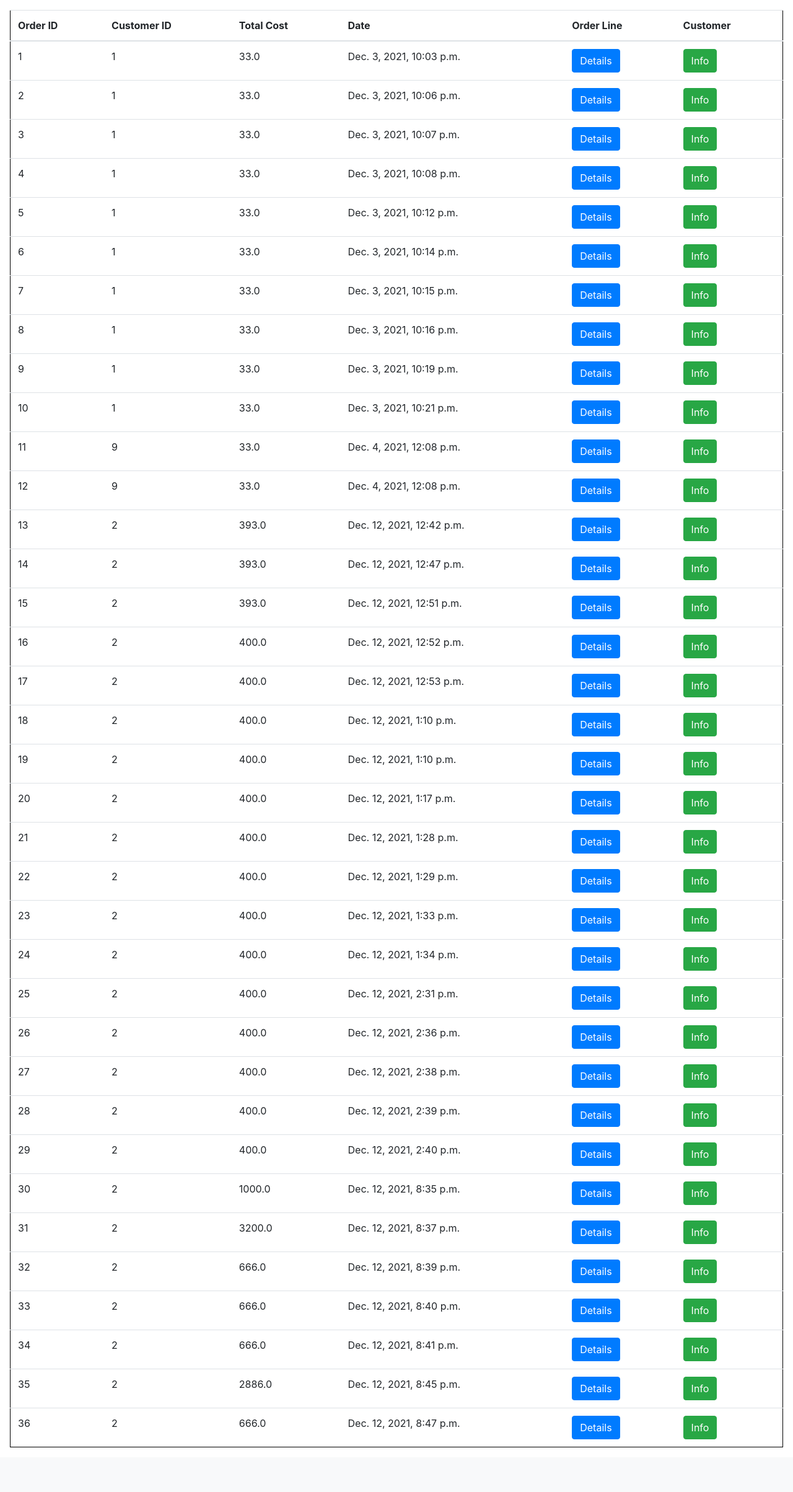
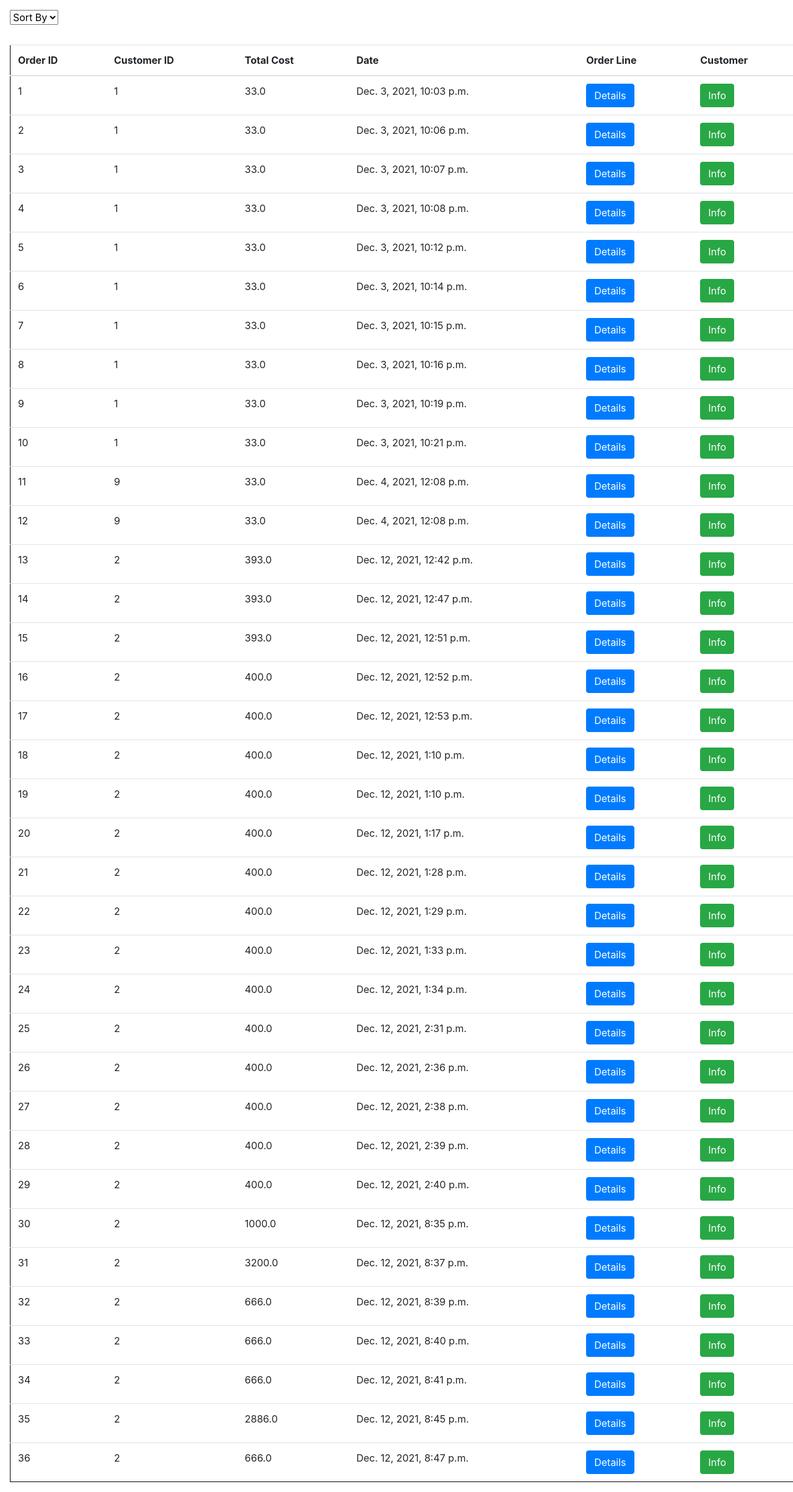
Before and after one commit to djjtyn/musiciansChoice, a Django app: page /orders/view in a window 1280 px wide. Shown: the part 56-2463 px from the top of the page at 62% size. Before the commit the page ends 2391 px from the top, so only its background shows below. Run offline with Django 3.2, Linux system fonts and the light colour scheme; a user stored in the database is signed in; data comes from the database, SQL or seed files in the repository; some libraries are stand-ins or nearby versions.

Commit message:
order sorting implemented

```diff
--- a/orders/models.py
+++ b/orders/models.py
@@ -21,6 +21,13 @@ class Order(models.Model):
     def get_order_details(self):
         return OrderLineItem.objects.filter(order = self.id)
 
+    def get_sorting_filter(self, sorting_filter):
+        if sorting_filter == "date":
+            return self.date
+        if sorting_filter == "total_cost":
+            return self.totalCost
+
+
 
 
 
--- a/orders/templates/orders.html
+++ b/orders/templates/orders.html
@@ -1,7 +1,19 @@
 {% extends 'base.html' %}
 {% block page_title %}View Orders{% endblock %}
 {% block content %}
-<!--For each Order display a row-->
+<div class="container-fluid">
+    <!--Form to allow sorting-->
+    <form method="POST" id="sortByForm" class = "orderSortForm">
+        {% csrf_token %}
+        <div class="form-group">
+            <select name="sort_by">
+                <option selected disabled>Sort By</option>
+                <option value="date">Date</option>
+                <option value="total_cost">Cost</option>
+            </select>
+        </div>
+    </form>
+    <div class="table-responsive">
         <table class="table orderTable">
             <thead>
                 <tr>
@@ -31,5 +43,6 @@
                 {% endfor%}
             </tbody>
         </table>
-
+    </div>
+</div>
 {% endblock content %}
--- a/orders/views.py
+++ b/orders/views.py
@@ -1,5 +1,7 @@
 from django.shortcuts import render
 from .models import Order
+from django.contrib import messages
+from custom_library.library_methods_pkg.library_methods import MyMethods
 
 # Create your views here.
 def view_orders(request):
@@ -7,12 +9,19 @@ def view_orders(request):
     if request.user.is_admin:
         try:
             # Get all the orders from the database
-            orders = Order.objects.all()
+            orders = list(Order.objects.all())
             print(orders)
         except:
             print("Issue retrieving the orders")
     else:
         # Get all the orders linked to the logged in user
-        orders = Order.objects.filter(customer = request.user)
-        print("Is not admin")
+        orders = list(Order.objects.filter(customer = request.user))
+        # If the request is a post request a filter has been applied
+    if request.method == "POST":
+        # Determine if filter is a sort filter or another filter
+        if request.POST.get('sort_by'):
+            sort_filter = request.POST.get('sort_by')
+            testLib = MyMethods()
+            testLib.sort_by(orders, 0, len(orders)-1 , sort_filter)
+            messages.info(request, f"Products sorted by {sort_filter}")
     return render(request, 'orders.html', {'orders': orders})
--- a/static/css/styles.css
+++ b/static/css/styles.css
@@ -99,6 +99,34 @@ body {
     display:block;
     width:auto;
     margin:1em auto;
+}
+
+/*Payment form*/
+
+#paymentForm {
+    max-width:100vw;
+}
+.paymentFormSide {
+    margin:2em;
+    border:1px solid black;
+    padding:1em;
+    text-align:center;
+    height:40em;
+    max-width:100%;
+}
+
+.paymentFormInput {
+    width:80%;
+    margin:auto;
+    border: .1em solid black;
+    height:1.5em;
+}
+
+.paymentButton {
+    text-align: center;
+    width:auto;
+    margin:auto;
+    padding:2em;
 }
 
 /*Page for adding new instrument types, suppliers*/
@@ -266,8 +294,11 @@ body {
 
 /*Styling for the order history page*/
 .orderTable {
-    max-width:-webkit-fill-available;
     padding:2em;
     margin:1em;
     border:.1em solid black;
 }
+
+.orderSortForm {
+    margin:1em 1em;
+}
```
Lines whose indentation alone changed are shown as unchanged.
